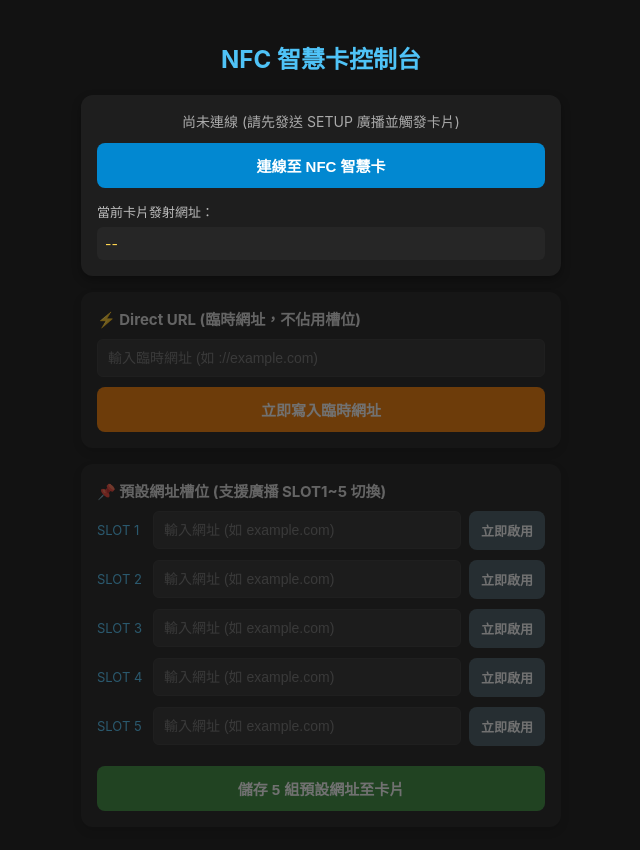
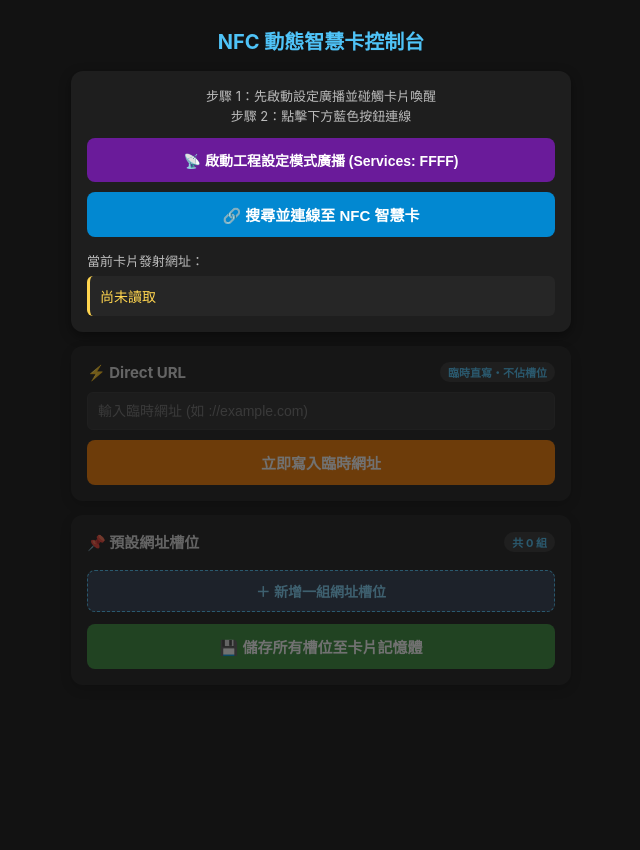
Before and after one commit to dsps104004/html, a plain HTML site: page index.html in a window 1280 px wide. Shown: the whole page, without its empty margins (319-959 px from the left). After the commit the page ends 800 px from the top, so only its background shows below. Drawn offline with Linux system fonts and the light colour scheme.

Commit message:
Update index.html

```diff
--- a/index.html
+++ b/index.html
@@ -5,59 +5,68 @@
   <meta name="viewport" content="width=device-width, initial-scale=1.0">
   <title>NFC 動態智慧卡控制台</title>
   <style>
-    body { font-family: -apple-system, BlinkMacSystemFont, "Segoe UI", Roboto, sans-serif; background: #121212; color: #f5f5f5; margin: 0; padding: 20px; }
-    .container { max-width: 480px; margin: 0 auto; }
-    h2 { text-align: center; color: #4fc3f7; margin-bottom: 20px; }
-    .card { background: #1e1e1e; border-radius: 12px; padding: 16px; margin-bottom: 16px; box-shadow: 0 4px 10px rgba(0,0,0,0.3); }
-    .status { font-size: 14px; color: #aaa; margin-bottom: 12px; text-align: center; }
+    body { font-family: -apple-system, BlinkMacSystemFont, "Segoe UI", Roboto, sans-serif; background: #121212; color: #f5f5f5; margin: 0; padding: 16px; }
+    .container { max-width: 500px; margin: 0 auto; }
+    h2 { text-align: center; color: #4fc3f7; margin: 10px 0 16px 0; font-size: 20px; }
+    .card { background: #1e1e1e; border-radius: 12px; padding: 16px; margin-bottom: 14px; box-shadow: 0 4px 12px rgba(0,0,0,0.4); }
+    .status { font-size: 13px; color: #bbb; margin-bottom: 12px; text-align: center; line-height: 1.5; }
     .status.connected { color: #81c784; font-weight: bold; }
     button { width: 100%; padding: 12px; border: none; border-radius: 8px; font-size: 15px; font-weight: bold; cursor: pointer; transition: 0.2s; }
+    .btn-setup-adv { background: #6a1b9a; color: white; margin-bottom: 10px; font-size: 14px; }
     .btn-connect { background: #0288d1; color: white; }
     .btn-disconnect { background: #d32f2f; color: white; display: none; }
     .btn-direct { background: #f57c00; color: white; margin-top: 10px; }
-    .btn-save { background: #388e3c; color: white; margin-top: 10px; }
-    .slot-row { display: flex; gap: 8px; margin-bottom: 10px; align-items: center; }
-    .slot-label { font-size: 13px; color: #4fc3f7; width: 48px; flex-shrink: 0; }
+    .btn-add { background: #2e3b4e; color: #81d4fa; margin-top: 8px; font-size: 14px; padding: 10px; border: 1px dashed #4fc3f7; }
+    .btn-save { background: #388e3c; color: white; margin-top: 12px; }
+    .slot-row { display: flex; gap: 6px; margin-bottom: 10px; align-items: center; }
+    .slot-label { font-size: 12px; font-weight: bold; color: #4fc3f7; width: 46px; flex-shrink: 0; }
     input[type="text"] { width: 100%; box-sizing: border-box; flex: 1; padding: 10px; border-radius: 6px; border: 1px solid #333; background: #2c2c2c; color: #fff; font-size: 14px; }
-    .btn-use { width: auto; padding: 10px 12px; background: #455a64; color: #fff; font-size: 13px; }
+    .btn-use { width: auto; padding: 10px 10px; background: #455a64; color: #fff; font-size: 12px; white-space: nowrap; }
     .btn-use.active { background: #00acc1; color: #000; }
-    .active-box { font-size: 14px; word-break: break-all; color: #ffd54f; margin-top: 6px; padding: 8px; background: #262626; border-radius: 6px; }
-    .section-title { font-size: 15px; font-weight: bold; margin-bottom: 10px; color: #e0e0e0; }
+    .btn-del { width: auto; padding: 10px 10px; background: #3a2222; color: #ef5350; font-size: 12px; }
+    .active-box { font-size: 14px; word-break: break-all; color: #ffd54f; margin-top: 6px; padding: 10px; background: #262626; border-radius: 6px; border-left: 3px solid #ffd54f; }
+    .section-title { font-size: 15px; font-weight: bold; margin-bottom: 10px; color: #e0e0e0; display: flex; justify-content: space-between; align-items: center; }
+    .badge { font-size: 11px; background: #333; color: #4fc3f7; padding: 2px 8px; border-radius: 10px; }
   </style>
 </head>
 <body>
 <div class="container">
-  <h2>NFC 智慧卡控制台</h2>
+  <h2>NFC 動態智慧卡控制台</h2>
 
-  <!-- 連線狀態區 -->
+  <!-- 1. 連線與觸發設定區 -->
   <div class="card">
-    <div id="statusText" class="status">尚未連線 (請先發送 SETUP 廣播並觸發卡片)</div>
-    <button id="btnConnect" class="btn-connect" onclick="connectBLE()">連線至 NFC 智慧卡</button>
-    <button id="btnDisconnect" class="btn-disconnect" onclick="disconnectBLE()">完成設定並斷線休眠</button>
+    <div id="statusText" class="status">步驟 1：先啟動設定廣播並碰觸卡片喚醒<br>步驟 2：點擊下方藍色按鈕連線</div>
+    <button id="btnTriggerAdv" class="btn-setup-adv" onclick="triggerEngModeHelper()">📡 啟動工程設定模式廣播 (Services: FFFF)</button>
+    <button id="btnConnect" class="btn-connect" onclick="connectBLE()">🔗 搜尋並連線至 NFC 智慧卡</button>
+    <button id="btnDisconnect" class="btn-disconnect" onclick="disconnectBLE()">✅ 完成設定並斷線休眠</button>
+
     <div style="margin-top: 14px; font-size: 13px; color: #bbb;">當前卡片發射網址：</div>
-    <div id="currentActiveUrl" class="active-box">--</div>
+    <div id="currentActiveUrl" class="active-box">尚未讀取</div>
   </div>
 
-  <!-- 操作控制面板 -->
+  <!-- 2. 操作控制面板 -->
   <div id="controlPanel" style="opacity: 0.4; pointer-events: none;">
 
-    <!-- 新增：Direct URL 臨時網址區 -->
+    <!-- Direct URL 臨時網址區 -->
     <div class="card">
-      <div class="section-title">⚡ Direct URL (臨時網址，不佔用槽位)</div>
+      <div class="section-title">⚡ Direct URL <span class="badge">臨時直寫・不佔槽位</span></div>
       <input type="text" id="directUrlInput" placeholder="輸入臨時網址 (如 ://example.com)">
       <button class="btn-direct" onclick="sendDirectUrl()">立即寫入臨時網址</button>
     </div>
 
-    <!-- 5 組預設槽位區 -->
+    <!-- 動態不限數量槽位區 -->
     <div class="card">
-      <div class="section-title">📌 預設網址槽位 (支援廣播 SLOT1~5 切換)</div>
+      <div class="section-title">
+        <span>📌 預設網址槽位</span>
+        <span id="slotCountBadge" class="badge">共 0 組</span>
+      </div>
       <div id="slotsContainer"></div>
-      <button class="btn-save" onclick="saveAllSlots()">儲存 5 組預設網址至卡片</button>
+      <button class="btn-add" onclick="addNewSlot()">＋ 新增一組網址槽位</button>
+      <button class="btn-save" onclick="saveAllSlots()">💾 儲存所有槽位至卡片記憶體</button>
     </div>
 
   </div>
 </div>
-
 <script>
   const SERVICE_UUID     = '4fafc201-1fb5-459e-8fcc-c5c9c331914b';
   const CHAR_ACTIVE_UUID = 'beb5483e-36e1-4688-b7f5-ea07361b26a8';
@@ -67,48 +76,88 @@
   let activeChar = null;
   let slotsChar = null;
   let currentActive = "";
+  let slotsData = [];
 
-  const slotsContainer = document.getElementById('slotsContainer');
-  for (let i = 0; i < 5; i++) {
-    slotsContainer.innerHTML += `
-      <div class="slot-row">
-        <span class="slot-label">SLOT ${i + 1}</span>
-        <input type="text" id="slotInput${i}" placeholder="輸入網址 (如 example.com)">
-        <button class="btn-use" id="btnUse${i}" onclick="activateSlot(${i})">立即啟用</button>
-      </div>
-    `;
+  function renderSlots() {
+    const container = document.getElementById('slotsContainer');
+    container.innerHTML = '';
+    document.getElementById('slotCountBadge').innerText = `共 ${slotsData.length} 組`;
+
+    slotsData.forEach((url, index) => {
+      const cleanSlotUrl = url.trim().replace(/^https?:\/\//i, '');
+      const isActive = (cleanSlotUrl !== '' && cleanSlotUrl === currentActive);
+      const hexCode = 'FF' + (index + 1).toString(16).padStart(2, '0').toUpperCase();
+
+      const row = document.createElement('div');
+      row.className = 'slot-row';
+      row.innerHTML = `
+        <span class="slot-label" title="廣播UUID: ${hexCode}">SLOT ${index + 1}<br><small style="color:#888;font-size:10px;">${hexCode}</small></span>
+        <input type="text" id="slotInput${index}" value="${url}" oninput="updateSlotValue(${index}, this.value)" placeholder="輸入網址 (如 example.com)">
+        <button class="btn-use ${isActive ? 'active' : ''}" onclick="activateSlot(${index})">${isActive ? '使用中' : '啟用'}</button>
+        <button class="btn-del" onclick="removeSlot(${index})" title="刪除此槽位">✕</button>
+      `;
+      container.appendChild(row);
+    });
+  }
+
+  function updateSlotValue(index, val) {
+    slotsData[index] = val;
+  }
+
+  function addNewSlot() {
+    slotsData.push('');
+    renderSlots();
+  }
+
+  function removeSlot(index) {
+    if (slotsData.length <= 1) {
+      alert('至少需保留 1 組槽位！');
+      return;
+    }
+    slotsData.splice(index, 1);
+    renderSlots();
+  }
+
+  async function triggerEngModeHelper() {
+    if (navigator.bluetooth && navigator.bluetooth.requestLEScan) {
+      try {
+        await navigator.bluetooth.requestLEScan({ acceptAllAdvertisements: true });
+      } catch (e) {}
+    }
+    alert('【開啟設定模式指引】\n\n由於 iOS 網頁安全限制，瀏覽器無法直接發射背景藍牙廣播：\n1. 請切換至 nRF Connect 開啟「Eng Mode (Services: FFFF)」\n2. 拿手機 NFC 碰觸卡片喚醒它\n3. 回到此網頁點擊「搜尋並連線至 NFC 智慧卡」即可！');
   }
 
   async function connectBLE() {
     try {
-      document.getElementById('statusText').innerText = '正在搜尋 NFC-SmartCard...';
+      document.getElementById('statusText').innerText = '正在開啟藍牙掃描視窗，請選擇 NFC-SmartCard...';
+
       bleDevice = await navigator.bluetooth.requestDevice({
-        filters: [{ name: 'NFC-SmartCard' }],
-        optionalServices: [SERVICE_UUID]
+        acceptAllDevices: true,
+        optionalServices: [SERVICE_UUID.toLowerCase()]
       });
 
       bleDevice.addEventListener('gattserverdisconnected', onDisconnected);
+      document.getElementById('statusText').innerText = '正在建立 GATT 連線與讀取資料...';
+
       const server = await bleDevice.gatt.connect();
-      const service = await server.getPrimaryService(SERVICE_UUID);
+      const service = await server.getPrimaryService(SERVICE_UUID.toLowerCase());
 
-      activeChar = await service.getCharacteristic(CHAR_ACTIVE_UUID);
-      slotsChar = await service.getCharacteristic(CHAR_SLOTS_UUID);
+      activeChar = await service.getCharacteristic(CHAR_ACTIVE_UUID.toLowerCase());
+      slotsChar = await service.getCharacteristic(CHAR_SLOTS_UUID.toLowerCase());
 
       const activeVal = await activeChar.readValue();
-      currentActive = new TextDecoder().decode(activeVal);
+      currentActive = new TextDecoder().decode(activeVal).trim();
       document.getElementById('currentActiveUrl').innerText = 'https://' + currentActive;
 
       const slotsVal = await slotsChar.readValue();
-      const slotsList = new TextDecoder().decode(slotsVal).split('\n');
-      for (let i = 0; i < 5; i++) {
-        const val = slotsList[i] || '';
-        document.getElementById(`slotInput${i}`).value = val;
-        updateActiveButtonStyle(i, val === currentActive);
-      }
+      const rawSlots = new TextDecoder().decode(slotsVal).trim();
+      slotsData = rawSlots ? rawSlots.split('\n') : ['google.com'];
+      renderSlots();
 
-      document.getElementById('statusText').innerText = '已連線至卡片 (斷線後自動休眠)';
+      document.getElementById('statusText').innerText = '✅ 已連線至卡片 (斷線後卡片將自動休眠)';
       document.getElementById('statusText').classList.add('connected');
       document.getElementById('btnConnect').style.display = 'none';
+      document.getElementById('btnTriggerAdv').style.display = 'none';
       document.getElementById('btnDisconnect').style.display = 'block';
       document.getElementById('controlPanel').style.opacity = '1';
       document.getElementById('controlPanel').style.pointerEvents = 'auto';
@@ -125,23 +174,13 @@
   }
 
   function onDisconnected() {
-    document.getElementById('statusText').innerText = '已斷線 (卡片已寫入並進入省電休眠)';
+    document.getElementById('statusText').innerText = '已斷線 (卡片已寫入最新設定並進入省電休眠)';
     document.getElementById('statusText').classList.remove('connected');
     document.getElementById('btnConnect').style.display = 'block';
+    document.getElementById('btnTriggerAdv').style.display = 'block';
     document.getElementById('btnDisconnect').style.display = 'none';
     document.getElementById('controlPanel').style.opacity = '0.4';
     document.getElementById('controlPanel').style.pointerEvents = 'none';
-  }
-
-  function updateActiveButtonStyle(index, isActive) {
-    const btn = document.getElementById(`btnUse${index}`);
-    if (isActive) {
-      btn.classList.add('active');
-      btn.innerText = '使用中';
-    } else {
-      btn.classList.remove('active');
-      btn.innerText = '立即啟用';
-    }
   }
 
   async function writeUrlToCard(rawUrl) {
@@ -153,10 +192,7 @@
       await activeChar.writeValue(encoder.encode(url));
       currentActive = url;
       document.getElementById('currentActiveUrl').innerText = 'https://' + currentActive;
-      for (let i = 0; i < 5; i++) {
-        const slotVal = document.getElementById(`slotInput${i}`).value.trim().replace(/^https?:\/\//i, '');
-        updateActiveButtonStyle(i, slotVal === currentActive);
-      }
+      renderSlots();
     } catch (err) {
       alert('寫入失敗：' + err.message);
     }
@@ -168,22 +204,28 @@
   }
 
   function activateSlot(index) {
-    const slotUrl = document.getElementById(`slotInput${index}`).value;
+    const slotUrl = slotsData[index];
     writeUrlToCard(slotUrl);
   }
 
   async function saveAllSlots() {
-    let lines = [];
-    for (let i = 0; i < 5; i++) {
-      let val = document.getElementById(`slotInput${i}`).value.trim().replace(/^https?:\/\//i, '');
-      lines.push(val || 'google.com');
+    const cleanedList = slotsData
+      .map(u => u.trim().replace(/^https?:\/\//i, ''))
+      .filter(u => u.length > 0);
+
+    if (cleanedList.length === 0) {
+      return alert('請至少保留一組有效網址！');
     }
+
     try {
       const encoder = new TextEncoder();
-      await slotsChar.writeValue(encoder.encode(lines.join('\n')));
-      alert('5 組預設網址已成功存入卡片記憶體！');
+      const payload = cleanedList.join('\n');
+      await slotsChar.writeValue(encoder.encode(payload));
+      slotsData = cleanedList;
+      renderSlots();
+      alert(`已成功將 ${cleanedList.length} 組網址存入卡片記憶體！`);
     } catch (err) {
-      alert('儲存失敗：' + err.message);
+      alert('儲存失敗（請確認總字元數未超過 512 bytes）：' + err.message);
     }
   }
 </script>
```
